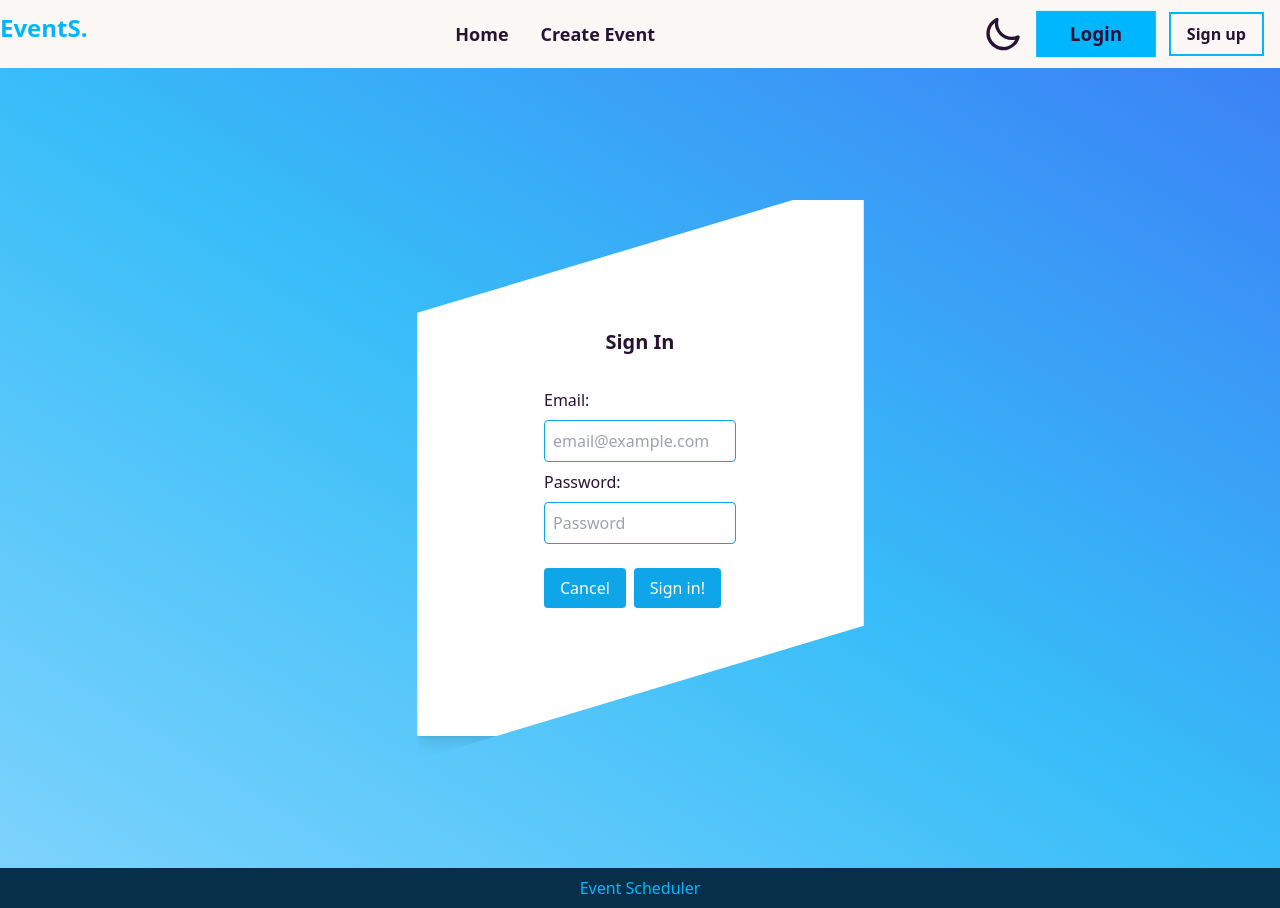
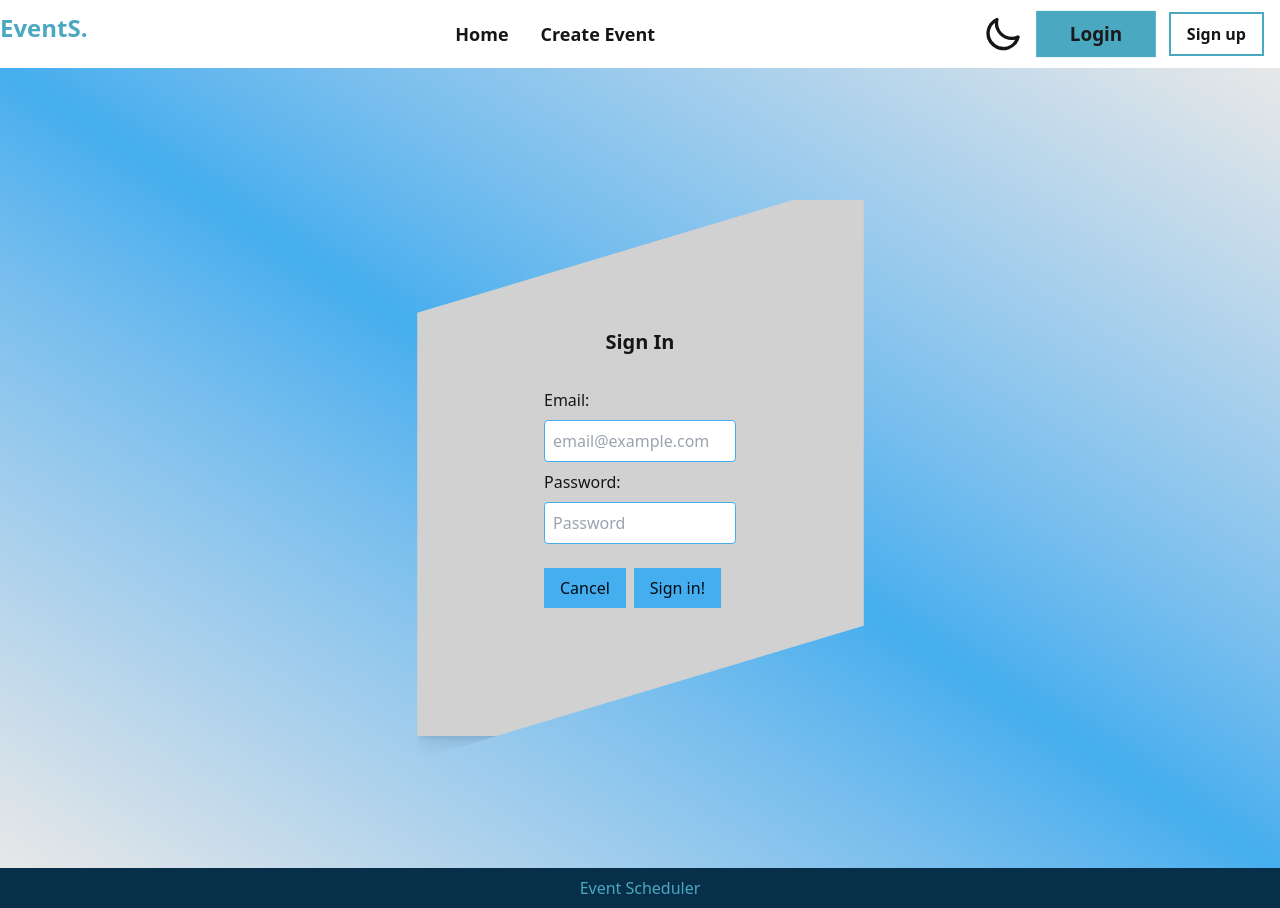
Before and after one commit to hexzoner/event-scheduler, a React (Vite) app: page /login in a window 1280 px wide. Built offline with nearby package versions, Linux system fonts and the light colour scheme.

Commit message:
fixed styling for login-signup

```diff
--- a/src/Login.jsx
+++ b/src/Login.jsx
@@ -45,21 +45,21 @@ export default function Login() {
   };
 
   return (
-    <div className=" inset-0 bg-gradient-to-tr from-sky-300 via-sky-400 to-blue-500 bg-opacity-50 flex items-center justify-center h-screen">
+    <div className=" inset-0 bg-gradient-to-tr from-base-200 via-primary to-base-200 flex items-center justify-center h-screen">
       <div className=" mask mask-parallelogram-3  shadow-lg">
-        <div className="  bg-white p-32 m-6  shadow-lg w-full  max-w-md">
+        <div className="  bg-base-300  p-32 m-6  shadow-lg w-full  max-w-md">
           <h2 className="text-xl font-bold mb-8 text-center">Sign In</h2>
 
           <label className="block mb-2">Email:</label>
-          <input value={usernameEmail} onChange={(e) => setUsernameEmail(e.target.value)} type="email" className="w-full p-2 border border-sky-500 rounded" required placeholder="email@example.com" />
+          <input value={usernameEmail} onChange={(e) => setUsernameEmail(e.target.value)} type="email" className="w-full p-2 border border-primary rounded" required placeholder="email@example.com" />
           <label className="block my-2">Password:</label>
-          <input value={passwordLogin} onChange={(e) => setPasswordLogin(e.target.value)} type="password" className="w-full p-2 border border-sky-500 rounded" required placeholder="Password" />
+          <input value={passwordLogin} onChange={(e) => setPasswordLogin(e.target.value)} type="password" className="w-full p-2 border border-primary rounded" required placeholder="Password" />
 
           <div className="mt-6">
-            <button onClick={routeChange} className="px-4 py-2 bg-sky-500 text-white rounded mr-2 hover:bg-sky-700">
+            <button onClick={routeChange} className="px-4 py-2 bg-primary text-primary-content mr-2 hover:bg-sky-700">
               Cancel
             </button>
-            <button onClick={handleSubmit} className="px-4 py-2 bg-sky-500 text-white rounded hover:bg-sky-700">
+            <button onClick={handleSubmit} className="px-4 py-2 bg-primary text-primary-content hover:bg-sky-700">
               Sign in!
             </button>
           </div>
--- a/src/SignUp.jsx
+++ b/src/SignUp.jsx
@@ -73,8 +73,8 @@ export default function SignUp() {
   };
 
   return (
-    <div className=" inset-0 bg-gradient-to-tr from-secondary via-primary to-secondary flex items-center justify-center h-screen">
-      <div className=" mask mask-parallelogram-3  shadow-lg">
+    <div className=" inset-0 bg-gradient-to-tr from-base-200 via-primary to-base-200 flex items-center justify-center h-screen">
+      <div className=" mask mask-parallelogram-3 shadow-lg">
         <div className="p-32 m-6  shadow-lg w-full  max-w-md bg-base-300 text-base-content">
           <h2 className="text-xl font-bold mb-8 text-center ">Sign Up</h2>
 
@@ -88,7 +88,7 @@ export default function SignUp() {
             <button onClick={routeChange} className="px-4 py-2 bg-primary text-primary-content rounded mr-2 hover:bg-sky-700">
               Cancel
             </button>
-            <button onClick={handleSubmit} className="px-4 py-2 bg-primary text-primary-content hover:bg-sky-700">
+            <button onClick={handleSubmit} className="px-4 py-2 bg-primary text-primary-content rounded hover:bg-sky-700">
               Sign up!
             </button>
           </div>
--- a/src/Themes.jsx
+++ b/src/Themes.jsx
@@ -42,9 +42,7 @@ export default function Themes() {
     "sunset",
   ];
 
-
-  const themesSwap = ["cupcake", "night"];
-
+  const themesSwap = ["cmyk", "business"];
 
   const [theme, setTheme] = React.useState(JSON.parse(localStorage.getItem(storageKey)) || themesSwap[0]);
 
```
